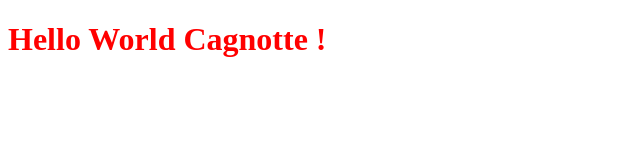
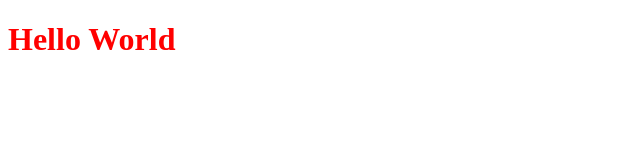
Before and after one commit to Arclite115/testRepository, a plain HTML site: page index.html in a window 1280 px wide. Shown: the whole page, without its empty margins (0-640 px from the left). Drawn offline with Linux system fonts and the light colour scheme.

Commit message:
cagnotte frontend modif index

```diff
--- a/index.html
+++ b/index.html
@@ -5,6 +5,6 @@
    <link rel="stylesheet" type="text/css" href="style.css">
 </head>
 <body>
-   <h1>Hello World Cagnotte !</h1>
+   <h1>Hello World</h1>
 </body>
 </html>
```
